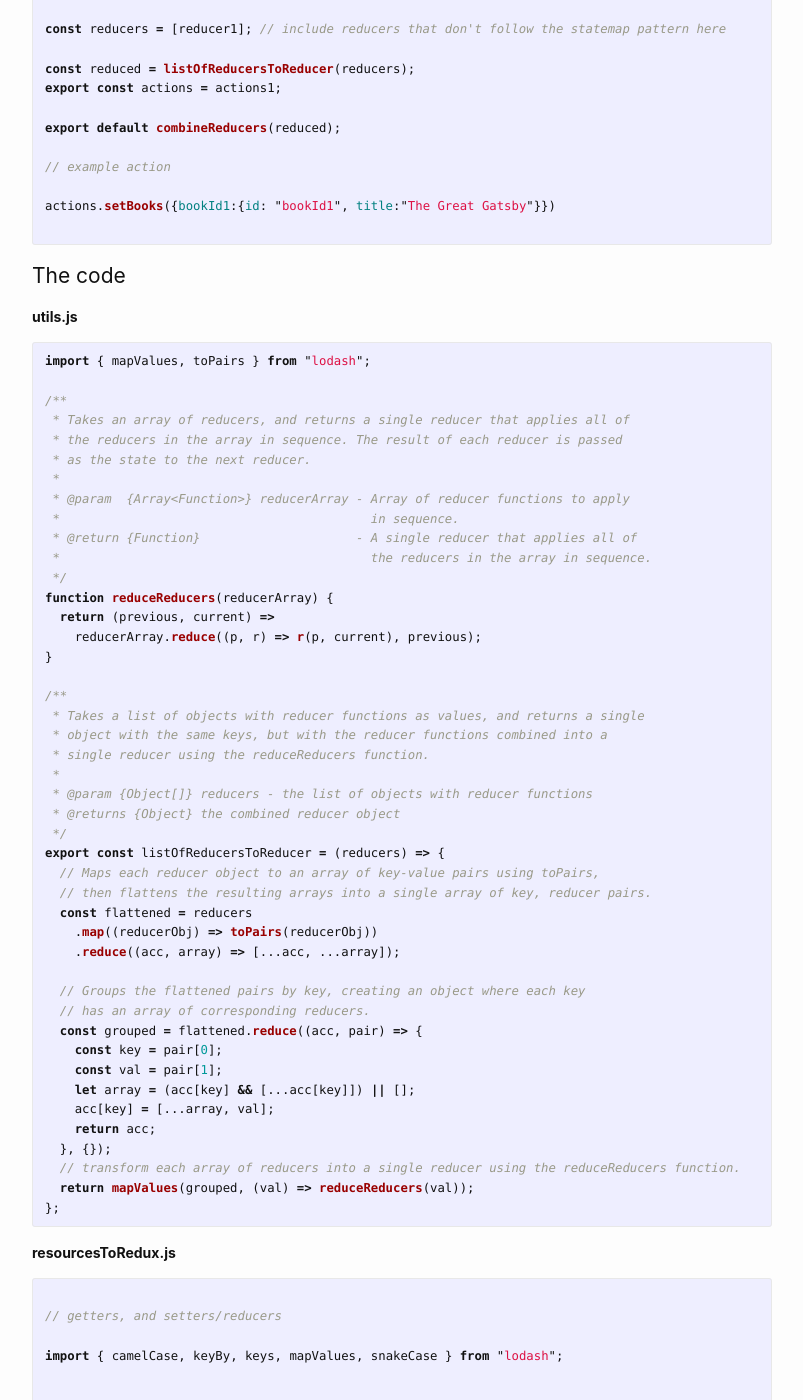
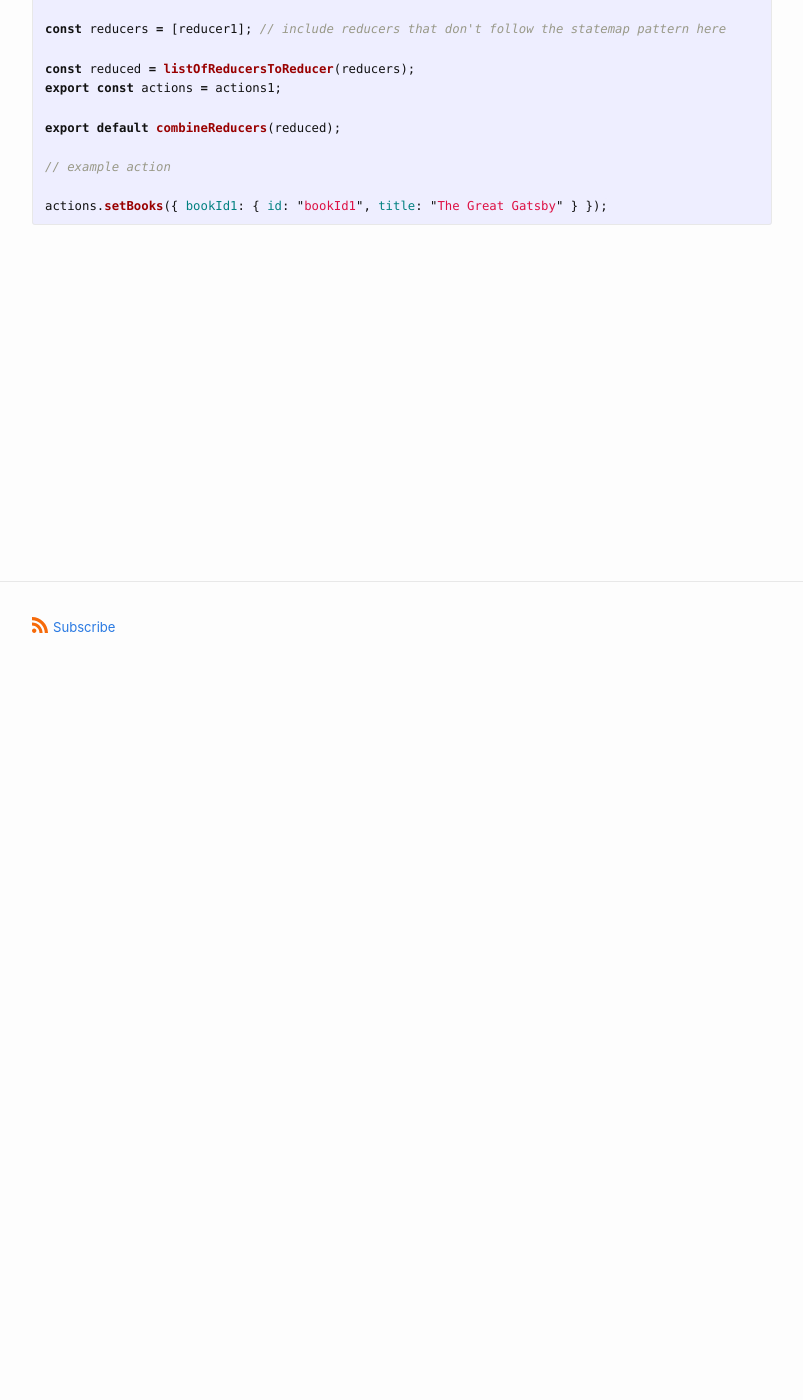
Before and after one commit to Iancam/Iancam.github.io, a Jekyll site: the page built from _posts/2024-10-22-SimplifyingRedux.md, in a window 1280 px wide and 1400 px high, scrolled down 702 px. Shown: the whole window, without its empty margins (238-1041 px from the left). Built offline with Jekyll 4.4.1, drawn with Linux system fonts in a browser that asks for light colours; our own code applies the rules of GitHub Pages for plain Markdown files; some of the changed text lies outside the part shown.

Commit message:
removed code from simpofying redux post

````diff
--- a/_posts/2024-10-22-SimplifyingRedux.md
+++ b/_posts/2024-10-22-SimplifyingRedux.md
@@ -18,7 +28,7 @@ const exampleStateMap = {
   currentBook: null,
 };
 
-const {reducers:reducer1, actions:actions1} = fromStateMap(exampleStateMap);
+const { reducers: reducer1, actions: actions1 } = fromStateMap(exampleStateMap);
 
 const reducers = [reducer1]; // include reducers that don't follow the statemap pattern here
 
@@ -29,153 +39,5 @@ export default combineReducers(reduced);
 
 // example action
 
-actions.setBooks({bookId1:{id: "bookId1", title:"The Great Gatsby"}})
-
+actions.setBooks({ bookId1: { id: "bookId1", title: "The Great Gatsby" } });
 ```
-
-## The code
-
-__utils.js__
-``` js
-import { mapValues, toPairs } from "lodash";
-
-/**
- * Takes an array of reducers, and returns a single reducer that applies all of
- * the reducers in the array in sequence. The result of each reducer is passed
- * as the state to the next reducer.
- *
- * @param  {Array<Function>} reducerArray - Array of reducer functions to apply
- *                                          in sequence.
- * @return {Function}                     - A single reducer that applies all of
- *                                          the reducers in the array in sequence.
- */
-function reduceReducers(reducerArray) {
-  return (previous, current) =>
-    reducerArray.reduce((p, r) => r(p, current), previous);
-}
-
-/**
- * Takes a list of objects with reducer functions as values, and returns a single
- * object with the same keys, but with the reducer functions combined into a
- * single reducer using the reduceReducers function.
- *
- * @param {Object[]} reducers - the list of objects with reducer functions
- * @returns {Object} the combined reducer object
- */
-export const listOfReducersToReducer = (reducers) => {
-  // Maps each reducer object to an array of key-value pairs using toPairs,
-  // then flattens the resulting arrays into a single array of key, reducer pairs.
-  const flattened = reducers
-    .map((reducerObj) => toPairs(reducerObj))
-    .reduce((acc, array) => [...acc, ...array]);
-
-  // Groups the flattened pairs by key, creating an object where each key
-  // has an array of corresponding reducers.
-  const grouped = flattened.reduce((acc, pair) => {
-    const key = pair[0];
-    const val = pair[1];
-    let array = (acc[key] && [...acc[key]]) || [];
-    acc[key] = [...array, val];
-    return acc;
-  }, {});
-  // transform each array of reducers into a single reducer using the reduceReducers function.
-  return mapValues(grouped, (val) => reduceReducers(val));
-};
-```
-
-__resourcesToRedux.js__
-``` js
-
-// getters, and setters/reducers
-
-import { camelCase, keyBy, keys, mapValues, snakeCase } from "lodash";
-
-
-// These could be extended to handle lists and object literals
-const baseReducers = {
-  set: (defaultState) => (state = defaultState, action) => action.payload,
-  update: (defaultState) => (state = defaultState, action) => ({
-    ...state,
-    ...action.payload,
-  }),
-};
-
-const action = (type) => (payload) => ({ type, payload });
-
-/**
- *
- * generates Redux actions and reducers from a given state map object.
- * It takes an object with state names as keys and default values as values,
- * and returns an object with corresponding actions and reducers for each state.
- * The actions include set and update functions for each state, and the
- * reducers handle these actions to update the state accordingly.
- *
- * For example, from {cat: "meow"} you get actions:
- *  - setCat(),
- *  - updateCat()
- * and reducers for types "SET_CAT", and "UPDATE_CAT"
- *
- * For simplicity, this library expects that all states are objects.
- * To handle a list, index items on an ID field, or create an id from the list index.
- *
- *
- */
-export function fromStateMap(stateMap) {
-  const resourceNames = Object.keys(stateMap).filter(
-    (k) => typeof stateMap[k] !== "function"
-  );
-  const prefixes = "update set".split(" ");
-
-  const reducers = resourceNames.reduce((reducers, name) => {
-    const defaultState = stateMap[name];
-    const handlers = toHandlers(prefixes, name, defaultState);
-
-    const reducer = (state = defaultState, action) => {
-      return handlers[action.actiontype]
-        ? handlers[action.actiontype](state, action)
-        : state;
-    };
-    return {
-      ...reducers,
-      [name]: reducer,
-    };
-  }, {});
-
-  const actionTypes = resourceNames
-    .map((name) =>
-      prefixes.map((prefix) => ({
-        prefix,
-        type: snakeCase(`${prefix}_${name}`),
-      }))
-    )
-    .flat();
-
-  const actions = actionTypes
-    .map(({ type }) => ({
-      fname: camelCase(type),
-      action: action(type),
-    }))
-    .reduce((obj, curr) => ({ ...obj, [curr.fname]: curr.action }), {});
-
-  return { actions, reducers };
-}
-
-/**
- * Generates Redux handlers for different prefixes based on the state name and
- * default state.
- */
-function toHandlers(prefixes, name, defaultState) {
-  return prefixes
-    .map((prefix) => ({ prefix, type: snakeCase(`${prefix}_${name}`) }))
-    .reduce(
-      (all, curr) => ({
-        ...all,
-        [curr.type.toUpperCase()]: baseReducers[curr.prefix](defaultState),
-      }),
-      {}
-    );
-}
-
-console.log(fromStateMap({ catsAndMonkeys: [], dogs: {} }).reducers.dogs);
-
-```
````
Also changed, not shown: other parts of _posts/2024-10-22-SimplifyingRedux.md (+12 -2 lines).
